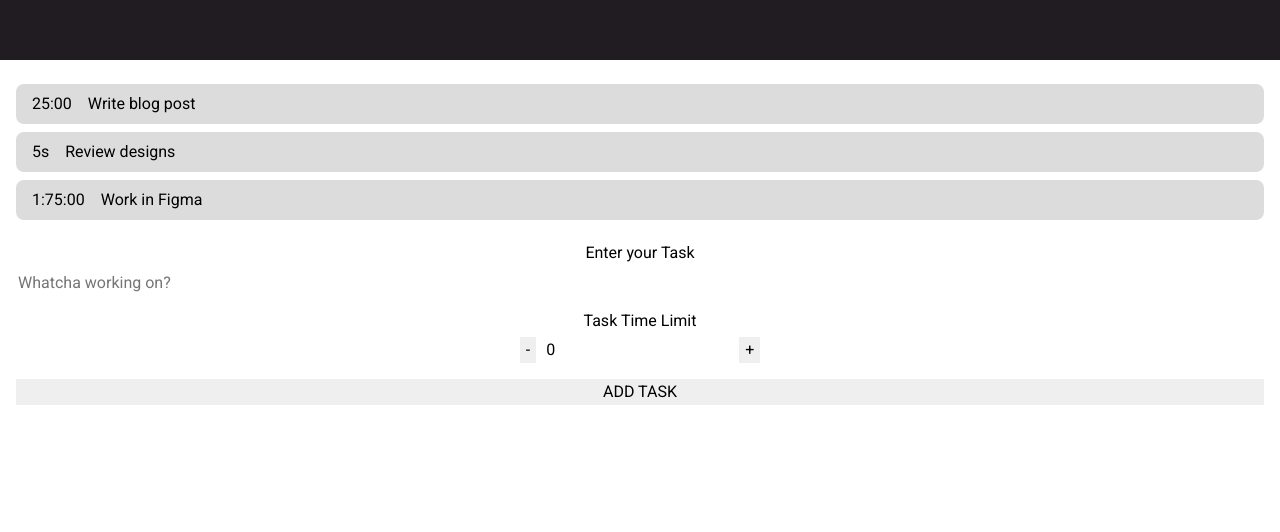
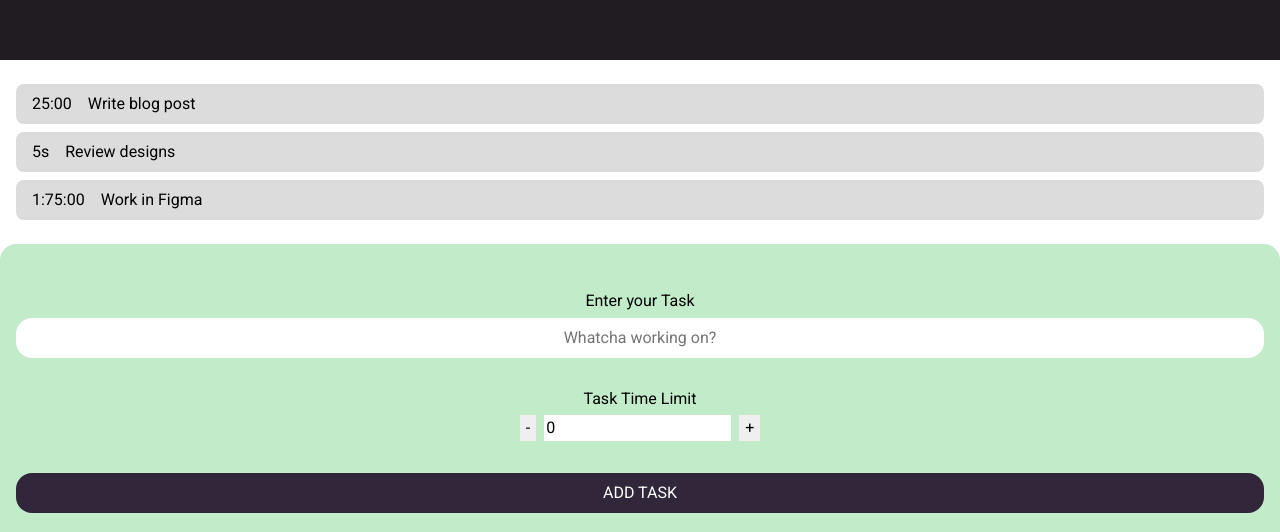
Before and after one commit to GaryWintle/kofun, a Next.js app: page / in a window 1280 px wide. Shown: the part 420-952 px from the top of the page. Before the commit the page ends 825 px from the top, so only its background shows below. Built offline with nearby package versions, Linux system fonts and the light colour scheme; a web font is replaced by a local one.

Commit message:
add more css fixes for skeleton

```diff
--- a/src/components/TaskForm/TaskForm.jsx
+++ b/src/components/TaskForm/TaskForm.jsx
@@ -31,6 +31,7 @@ const TaskForm = ({ tasks, dispatch, onAddTask, displayTime }) => {
         <label htmlFor="taskText">Enter your Task</label>
         <input
           id="taskText"
+          className={styles.textInput}
           value={taskText}
           type="text"
           placeholder="Whatcha working on?"
@@ -55,7 +56,9 @@ const TaskForm = ({ tasks, dispatch, onAddTask, displayTime }) => {
           </button>
         </div>
       </div>
-      <button type="submit">ADD TASK</button>
+      <button type="submit" className={styles.submitButton}>
+        ADD TASK
+      </button>
     </form>
   );
 };
--- a/src/components/TaskForm/TaskForm.module.css
+++ b/src/components/TaskForm/TaskForm.module.css
@@ -1,10 +1,12 @@
-/* containers */
-
 .container {
   display: flex;
   flex-direction: column;
-  margin-inline: 1rem;
-  gap: 1rem;
+  /* margin-inline: 1rem; */
+  padding-inline: 1rem;
+  padding-block: 3rem;
+  gap: 2rem;
+  background-color: rgb(194, 236, 201);
+  border-radius: 1rem 1rem 0 0;
 }
 
 .field {
@@ -14,7 +16,24 @@
   text-align: center;
 }
 
+.submitButton {
+  color: white;
+  background-color: rgb(50, 38, 58);
+  padding-block: 0.5rem;
+  padding-inline: 1rem;
+  border-radius: 1rem;
+}
+
 /* enter text */
+.textInput {
+  padding-block: 0.5rem;
+  padding-inline: 1rem;
+  border-radius: 1rem;
+}
+
+input::placeholder {
+  text-align: center;
+}
 
 /* enter time */
 .stepper {
```
